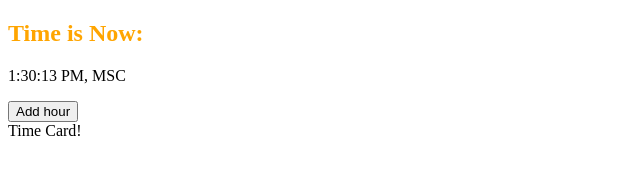
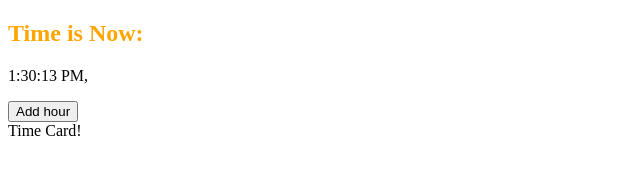
Before and after one commit to avoxa25/study-react, a React (Create React App) app: page / in a window 1280 px wide. Shown: the top 190 px of the page, without its empty margins (0-640 px from the left). Built offline with nearby package versions, Linux system fonts and the light colour scheme.

Commit message:
Add widget component

```diff
--- /dev/null
+++ b/src/components/time-widget/time-widget.tsx
@@ -0,0 +1,15 @@
+import * as React from 'react';
+
+import Clock from '../clock/clock';
+import TimeCard from '../time-card/time-card';
+
+export default class TimeWidget extends React.Component<{}> {
+  render(): JSX.Element {
+    return (
+      <section>
+        <Clock />
+        <TimeCard />
+      </section>
+    )
+  }
+}
--- a/src/index.tsx
+++ b/src/index.tsx
@@ -5,11 +5,11 @@ import './global-styles.scss';
 
 import Clock from './components/clock/clock';
 import TimeCard from './components/time-card/time-card';
+import TimeWidget from './components/time-widget/time-widget';
 
 ReactDOM.render(
   <React.StrictMode>
-    <Clock test="MSC" />
-    <TimeCard />
+    <TimeWidget />
   </React.StrictMode>,
   document.getElementById('root')
 );
```
